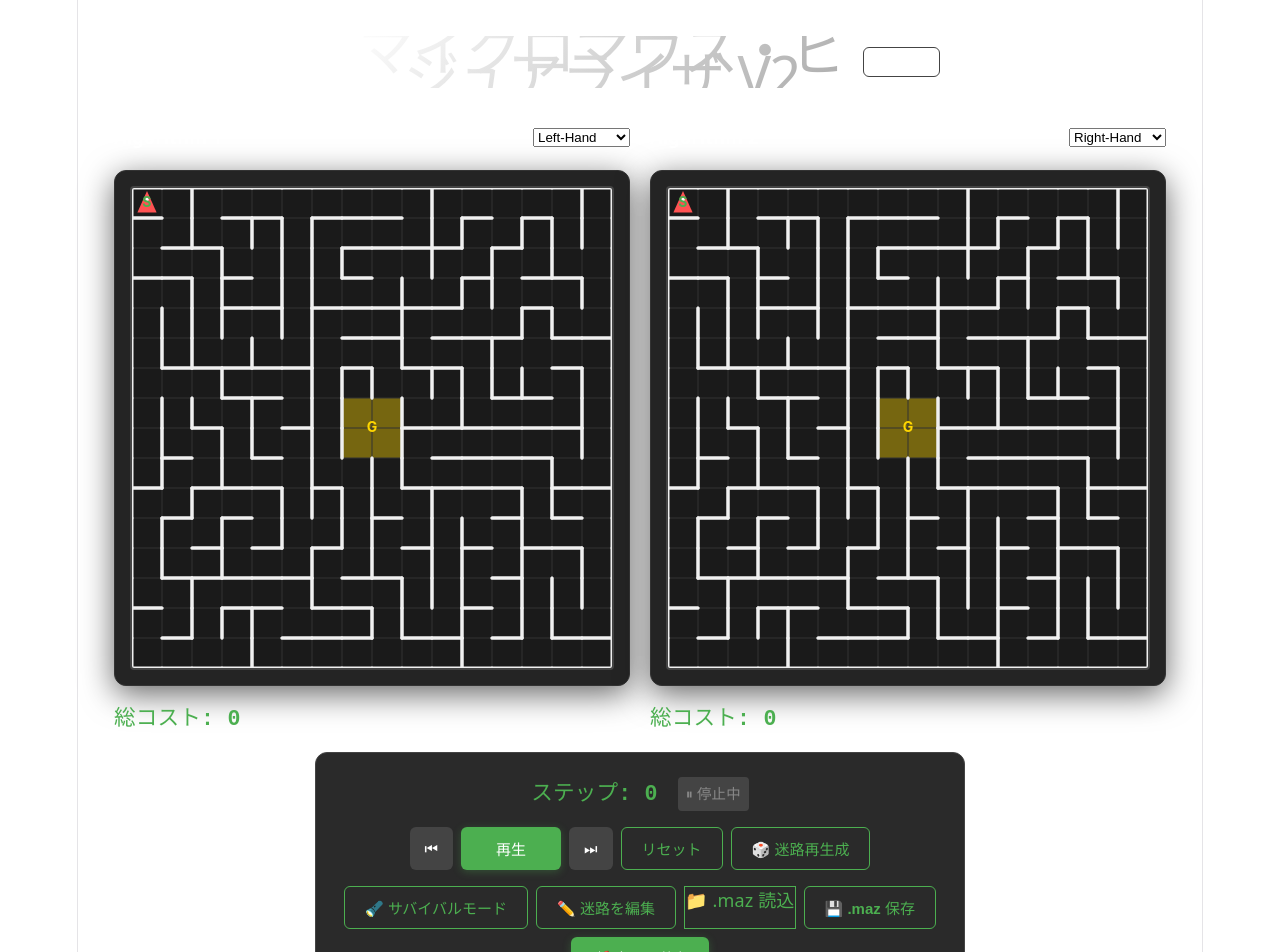
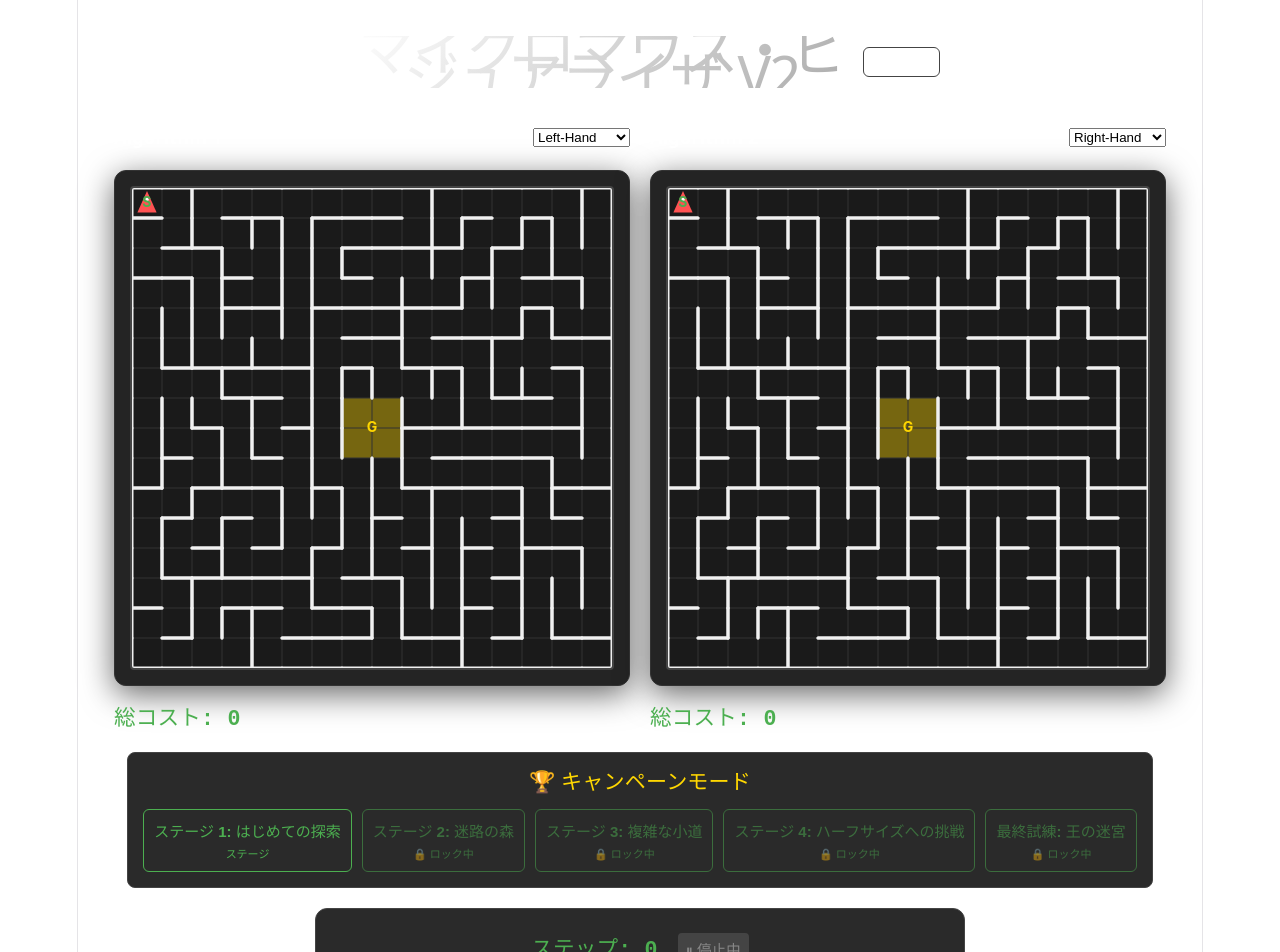
Before and after one commit to HA-researcher/Micromouse-VS-Human-Games, a React (Vite) app: page / in a window 1280 px wide. Shown: the top 952 px of the page. Built offline with nearby package versions, Linux system fonts and the light colour scheme.

Commit message:
feat: implement campaign mode and progress tracking / feat: 段位認定キャンペーンと進捗保存機能の実装

```diff
--- a/src/App.tsx
+++ b/src/App.tsx
@@ -13,6 +13,9 @@ import { DEFAULT_MAZE_SIZE } from './utils/constants';
 import Editor from '@monaco-editor/react';
 import { executeCustomAlgorithm } from './utils/customAlgorithmRunner';
 import { serializeRun, deserializeRun } from './utils/urlSerializer';
+import { STAGES } from './utils/stages';
+import { loadSaveData, saveProgress } from './utils/storage';
+import type { SaveData } from './utils/storage';
 
 export type AlgorithmMode = 'LeftHand' | 'RightHand' | 'Custom';
 const DEFAULT_CUSTOM_CODE = `// Custom Algorithm (JavaScript)
@@ -33,6 +36,9 @@ function App() {
   const [isSurvivalMode, setIsSurvivalMode] = useState<boolean>(false);
   const [straightCost, setStraightCost] = useState<number>(1);
   const [turnCost, setTurnCost] = useState<number>(3);
+  const [isCampaignMode, setIsCampaignMode] = useState<boolean>(false);
+  const [currentStageId, setCurrentStageId] = useState<string | null>(null);
+  const [saveData, setSaveData] = useState<SaveData>(() => loadSaveData());
 
   const [mazeSize, setMazeSize] = useState<number>(DEFAULT_MAZE_SIZE);
   const [maze, setMaze] = useState<MazeState>(() => generateMaze(mazeSize, mazeSize, seed));
@@ -101,6 +107,19 @@ function App() {
 
     const next2 = await runAlgo(algo2, mouse2Ref.current, customCode2, setError2);
     setMouse2(next2);
+
+    // Campaign Progress
+    if (isCampaignMode && currentStageId) {
+      const isAtGoal = (m: MouseState) =>
+        m.x >= maze.goalX && m.x < maze.goalX + maze.goalWidth &&
+        m.y >= maze.goalY && m.y < maze.goalY + maze.goalHeight;
+
+      if (isAtGoal(next1) || isAtGoal(next2)) {
+        const cost = isAtGoal(next1) ? next1.totalCost : next2.totalCost;
+        const newData = saveProgress(currentStageId, cost);
+        setSaveData(newData);
+      }
+    }
 
     // Ghost movement
     if (ghostPath && ghostMouseRef.current) {
@@ -248,6 +267,19 @@ function App() {
     return () => window.removeEventListener('keydown', handleKeyDown);
   }, [maze, isPlaying, straightCost, turnCost]);
 
+  const handleStageSelect = (stageId: string) => {
+    const stage = STAGES.find(s => s.id === stageId);
+    if (!stage) return;
+
+    setIsCampaignMode(true);
+    setCurrentStageId(stage.id);
+    setMazeSize(stage.size);
+    setSeed(stage.seed);
+    setIsEditMode(false);
+    setIsSurvivalMode(false);
+    handleReset();
+  };
+
   const toggleLang = () => setLang(l => l === 'en' ? 'ja' : 'en');
 
   return (
@@ -314,6 +346,39 @@ function App() {
           <div className="simulation-info" style={{marginTop: '10px'}}>
             <span className="step-count">{t.totalCost}: {mouse2.totalCost}</span>
           </div>
+        </div>
+      </div>
+
+      <div className="campaign-panel" style={{marginTop: '20px', padding: '15px', backgroundColor: '#2a2a2a', borderRadius: '8px', border: '1px solid #444'}}>
+        <h3 style={{color: '#FFD700', marginTop: 0, marginBottom: '15px'}}>{t.campaignMode}</h3>
+        <div style={{display: 'flex', gap: '10px', flexWrap: 'wrap', justifyContent: 'center'}}>
+          {STAGES.map((stage, index) => {
+            const isUnlocked = index === 0 || saveData.campaign_progress.includes(STAGES[index-1].id);
+            const isCleared = saveData.campaign_progress.includes(stage.id);
+            const best = saveData.best_costs[stage.id];
+
+            return (
+              <button
+                key={stage.id}
+                onClick={() => isUnlocked && handleStageSelect(stage.id)}
+                className={currentStageId === stage.id ? "btn-primary" : "btn-outline"}
+                disabled={!isUnlocked}
+                style={{
+                  minWidth: '150px',
+                  opacity: isUnlocked ? 1 : 0.5,
+                  flexDirection: 'column',
+                  height: 'auto',
+                  padding: '10px',
+                  border: currentStageId === stage.id ? '2px solid #FFD700' : undefined
+                }}
+              >
+                <div style={{fontWeight: 'bold'}}>{stage.name[lang]}</div>
+                <div style={{fontSize: '11px', marginTop: '4px'}}>
+                  {isCleared ? `✅ ${t.bestCost}: ${best}` : (isUnlocked ? t.stage : t.locked)}
+                </div>
+              </button>
+            );
+          })}
         </div>
       </div>
 
--- a/src/i18n/translations.ts
+++ b/src/i18n/translations.ts
@@ -28,7 +28,13 @@ export const translations = {
     mazeSize16: '16x16 (Classic)',
     mazeSize32: '32x32 (Half-size)',
     survivalModeOn: '🔦 Survival Mode',
-    survivalModeOff: '💡 Full Vision'
+    survivalModeOff: '💡 Full Vision',
+    campaignMode: '🏆 Campaign Mode',
+    stage: 'Stage',
+    stageClear: '🎉 Stage Cleared!',
+    bestCost: 'Best Cost',
+    locked: '🔒 Locked',
+    nextStage: 'Next Stage'
   },
   ja: {
     title: 'マイクロマウス・ビジュアライザ V2',
@@ -57,6 +63,12 @@ export const translations = {
     mazeSize16: '16x16 (クラシック)',
     mazeSize32: '32x32 (ハーフサイズ)',
     survivalModeOn: '🔦 サバイバルモード',
-    survivalModeOff: '💡 通常モード'
+    survivalModeOff: '💡 通常モード',
+    campaignMode: '🏆 キャンペーンモード',
+    stage: 'ステージ',
+    stageClear: '🎉 ステージクリア！',
+    bestCost: '自己ベスト',
+    locked: '🔒 ロック中',
+    nextStage: '次のステージへ'
   }
 };
--- /dev/null
+++ b/src/utils/stages.ts
@@ -0,0 +1,39 @@
+export interface Stage {
+  id: string;
+  name: { ja: string; en: string };
+  seed: number;
+  size: number;
+}
+
+export const STAGES: Stage[] = [
+  {
+    id: 'stage_1',
+    name: { ja: 'ステージ 1: はじめての探索', en: 'Stage 1: First Exploration' },
+    seed: 42,
+    size: 8,
+  },
+  {
+    id: 'stage_2',
+    name: { ja: 'ステージ 2: 迷路の森', en: 'Stage 2: Maze Forest' },
+    seed: 123,
+    size: 16,
+  },
+  {
+    id: 'stage_3',
+    name: { ja: 'ステージ 3: 複雑な小道', en: 'Stage 3: Complex Path' },
+    seed: 777,
+    size: 16,
+  },
+  {
+    id: 'stage_4',
+    name: { ja: 'ステージ 4: ハーフサイズへの挑戦', en: 'Stage 4: Half-size Challenge' },
+    seed: 456,
+    size: 32,
+  },
+  {
+    id: 'stage_5',
+    name: { ja: '最終試練: 王の迷宮', en: 'Final Trial: King\'s Labyrinth' },
+    seed: 999,
+    size: 32,
+  },
+];
--- /dev/null
+++ b/src/utils/storage.ts
@@ -0,0 +1,35 @@
+export interface SaveData {
+  campaign_progress: string[]; // List of cleared stage IDs
+  best_costs: Record<string, number>; // stageId -> bestCost
+}
+
+const SAVE_KEY = 'mm_visualizer_v2_save_data';
+
+export const loadSaveData = (): SaveData => {
+  const raw = localStorage.getItem(SAVE_KEY);
+  if (!raw) {
+    return { campaign_progress: [], best_costs: {} };
+  }
+  try {
+    return JSON.parse(raw);
+  } catch (e) {
+    console.error('Failed to parse save data:', e);
+    return { campaign_progress: [], best_costs: {} };
+  }
+};
+
+export const saveProgress = (stageId: string, cost: number): SaveData => {
+  const data = loadSaveData();
+
+  if (!data.campaign_progress.includes(stageId)) {
+    data.campaign_progress.push(stageId);
+  }
+
+  const currentBest = data.best_costs[stageId];
+  if (currentBest === undefined || cost < currentBest) {
+    data.best_costs[stageId] = cost;
+  }
+
+  localStorage.setItem(SAVE_KEY, JSON.stringify(data));
+  return data;
+};
```
